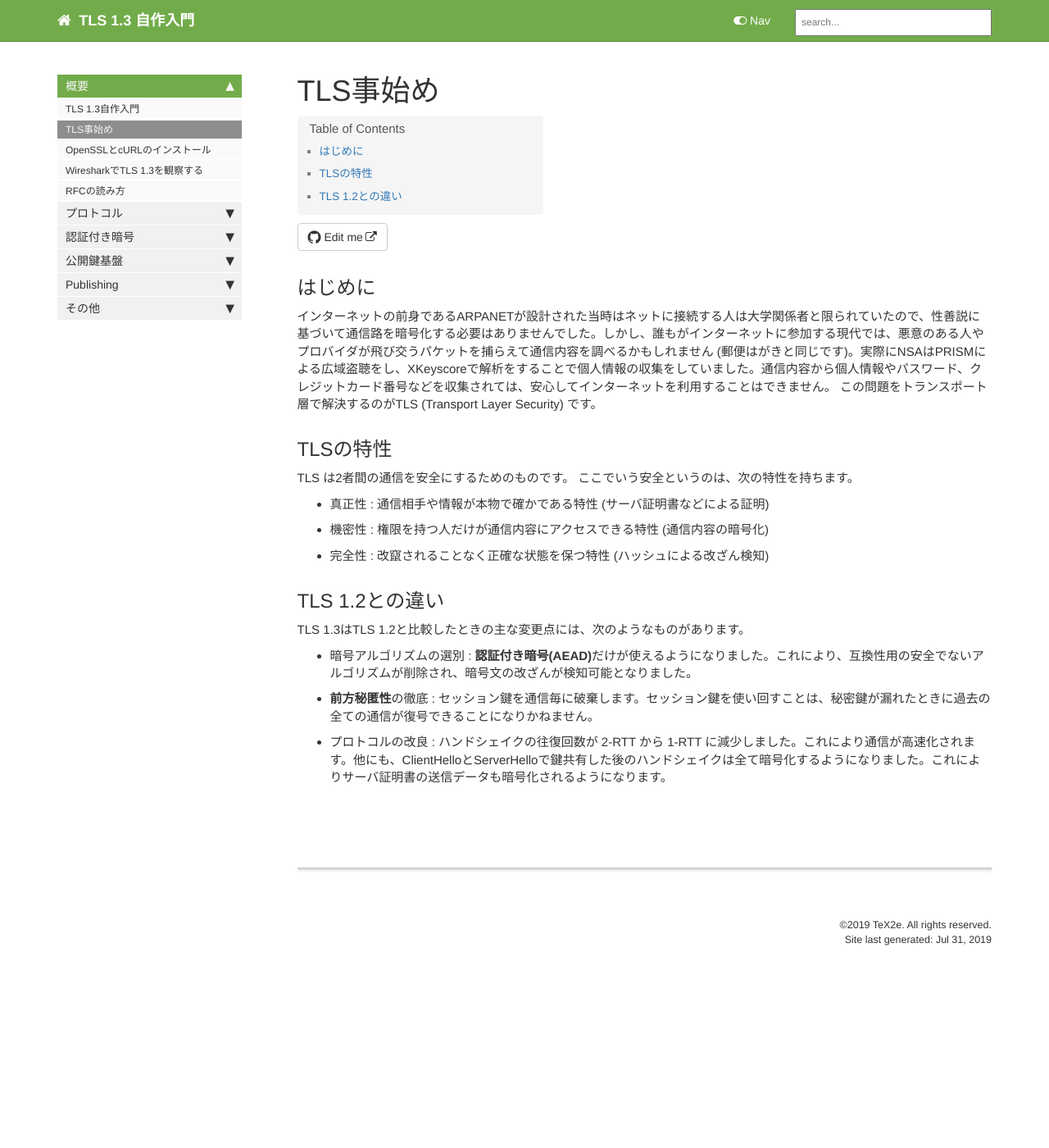
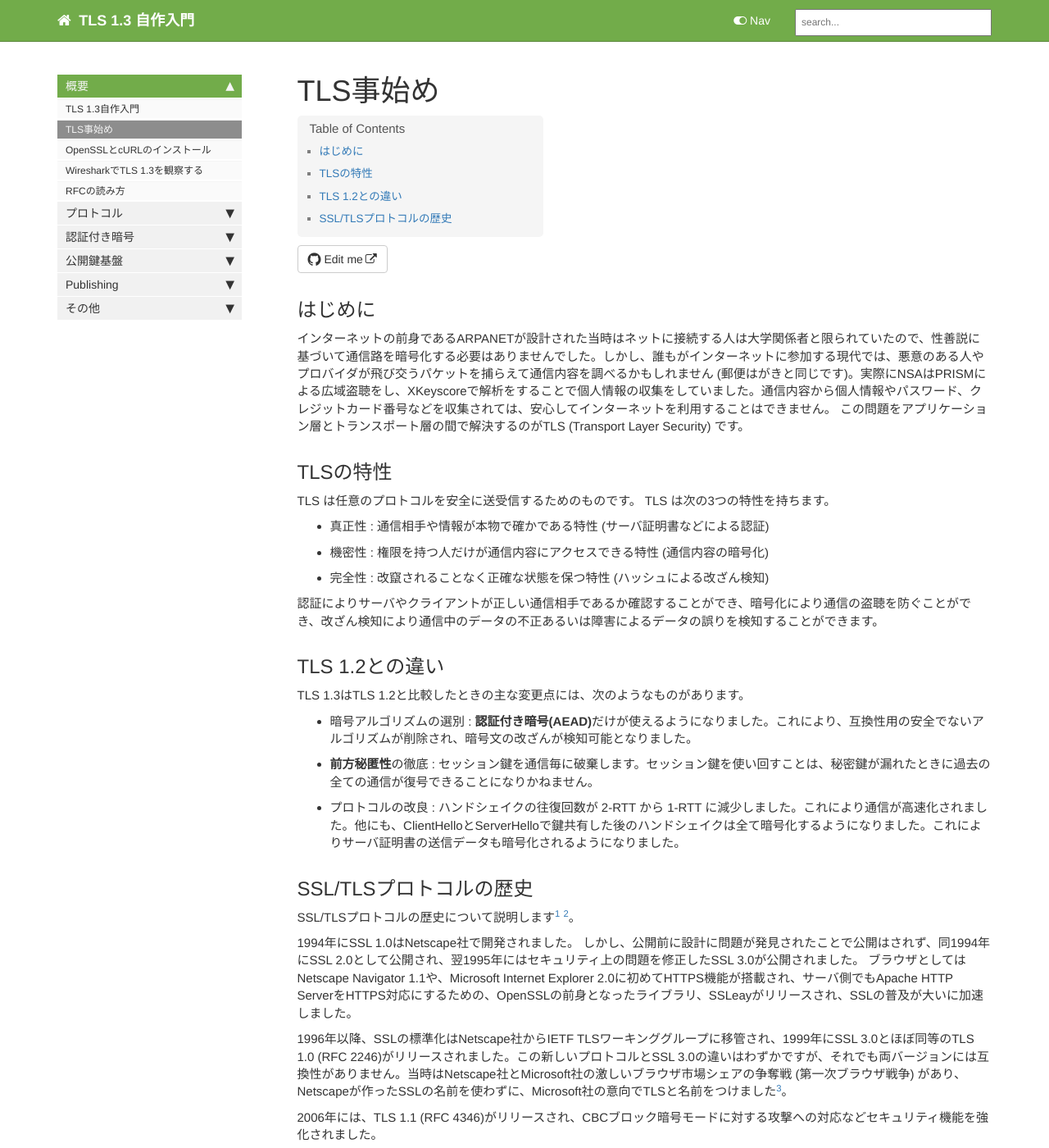
Before and after one commit to tex2e/mako-tls13, a Jekyll site: the page built from pages/1.overview/01-introduction.md, in a window 1280 px wide and 1400 px high. Shown: the whole window at 82% size. Built offline with Jekyll 4.4.1, drawn with Linux system fonts in a browser that asks for light colours; our own code applies the rules of GitHub Pages for plain Markdown files; comment, search, counter and statistics services are not loaded; some of the changed text lies outside the part shown.

Commit message:
mv pages

```diff
--- /dev/null
+++ b/pages/1.overview/01-introduction.md
@@ -0,0 +1,57 @@
+---
+title: TLS事始め
+tags:
+sidebar: doc_sidebar
+permalink: introduction.html
+---
+
+## はじめに
+
+インターネットの前身であるARPANETが設計された当時はネットに接続する人は大学関係者と限られていたので、性善説に基づいて通信路を暗号化する必要はありませんでした。しかし、誰もがインターネットに参加する現代では、悪意のある人やプロバイダが飛び交うパケットを捕らえて通信内容を調べるかもしれません (郵便はがきと同じです)。実際にNSAはPRISMによる広域盗聴をし、XKeyscoreで解析をすることで個人情報の収集をしていました。通信内容から個人情報やパスワード、クレジットカード番号などを収集されては、安心してインターネットを利用することはできません。
+この問題をアプリケーション層とトランスポート層の間で解決するのがTLS (Transport Layer Security) です。
+
+## TLSの特性
+
+TLS は任意のプロトコルを安全に送受信するためのものです。
+TLS は次の3つの特性を持ちます。
+
+- 真正性 : 通信相手や情報が本物で確かである特性 (サーバ証明書などによる認証)
+- 機密性 : 権限を持つ人だけが通信内容にアクセスできる特性 (通信内容の暗号化)
+- 完全性 : 改竄されることなく正確な状態を保つ特性 (ハッシュによる改ざん検知)
+
+認証によりサーバやクライアントが正しい通信相手であるか確認することができ、暗号化により通信の盗聴を防ぐことができ、改ざん検知により通信中のデータの不正あるいは障害によるデータの誤りを検知することができます。
+
+## TLS 1.2との違い
+
+TLS 1.3はTLS 1.2と比較したときの主な変更点には、次のようなものがあります。
+
+- 暗号アルゴリズムの選別 : **認証付き暗号(AEAD)**だけが使えるようになりました。これにより、互換性用の安全でないアルゴリズムが削除され、暗号文の改ざんが検知可能となりました。
+- **前方秘匿性**の徹底 : セッション鍵を通信毎に破棄します。セッション鍵を使い回すことは、秘密鍵が漏れたときに過去の全ての通信が復号できることになりかねません。
+- プロトコルの改良 : ハンドシェイクの往復回数が 2-RTT から 1-RTT に減少しました。これにより通信が高速化されました。他にも、ClientHelloとServerHelloで鍵共有した後のハンドシェイクは全て暗号化するようになりました。これによりサーバ証明書の送信データも暗号化されるようになりました。
+
+## SSL/TLSプロトコルの歴史
+
+SSL/TLSプロトコルの歴史について説明します[^JPNIC] [^bulletproof]。
+
+1994年にSSL 1.0はNetscape社で開発されました。
+しかし、公開前に設計に問題が発見されたことで公開はされず、同1994年にSSL 2.0として公開され、翌1995年にはセキュリティ上の問題を修正したSSL 3.0が公開されました。
+ブラウザとしてはNetscape Navigator 1.1や、Microsoft Internet Explorer 2.0に初めてHTTPS機能が搭載され、サーバ側でもApache HTTP ServerをHTTPS対応にするための、OpenSSLの前身となったライブラリ、SSLeayがリリースされ、SSLの普及が大いに加速しました。
+
+1996年以降、SSLの標準化はNetscape社からIETF TLSワーキンググループに移管され、1999年にSSL 3.0とほぼ同等のTLS 1.0 (RFC 2246)がリリースされました。この新しいプロトコルとSSL 3.0の違いはわずかですが、それでも両バージョンには互換性がありません。当時はNetscape社とMicrosoft社の激しいブラウザ市場シェアの争奪戦 (第一次ブラウザ戦争) があり、Netscapeが作ったSSLの名前を使わずに、Microsoft社の意向でTLSと名前をつけました[^TimDierks]。
+
+2006年には、TLS 1.1 (RFC 4346)がリリースされ、CBCブロック暗号モードに対する攻撃への対応などセキュリティ機能を強化されました。
+
+2008年には、TLS 1.2 (RFC 5246)がリリースされ、認証付き暗号(AEAD)が導入されました。
+
+2018年には、TLS 1.3 (RFC 8446)がリリースされ、使える暗号が認証付き暗号(AEAD)だけとなり、互換性用の安全でないアルゴリズムが削除されました。
+また、前方秘匿性を持つようになり、よりセキュリティ機能が強化されました。
+加えて、プロトコルの改良により、RTTが2回から1回になることで通信速度が向上しました。
+
+
+
+
+-----
+
+[^JPNIC]: [SSL/TLS 20年の歩みと動向 -- JPNIC](https://www.nic.ad.jp/ja/newsletter/No59/0800.html)
+[^bulletproof]: [プロフェッショナルSSL/TLS -- Ivan Ristić, 齋藤 孝道](https://www.lambdanote.com/collections/ssl-tls)
+[^TimDierks]: [Tim Dierks: Security Standards and Name Changes in the Browser Wars](http://tim.dierks.org/2014/05/security-standards-and-name-changes-in.html)
--- a/pages/doc/1.overview/introduction.md
+++ /dev/null
@@ -1,28 +0,0 @@
----
-title: TLS事始め
-tags:
-sidebar: doc_sidebar
-permalink: introduction.html
----
-
-## はじめに
-
-インターネットの前身であるARPANETが設計された当時はネットに接続する人は大学関係者と限られていたので、性善説に基づいて通信路を暗号化する必要はありませんでした。しかし、誰もがインターネットに参加する現代では、悪意のある人やプロバイダが飛び交うパケットを捕らえて通信内容を調べるかもしれません (郵便はがきと同じです)。実際にNSAはPRISMによる広域盗聴をし、XKeyscoreで解析をすることで個人情報の収集をしていました。通信内容から個人情報やパスワード、クレジットカード番号などを収集されては、安心してインターネットを利用することはできません。
-この問題をトランスポート層で解決するのがTLS (Transport Layer Security) です。
-
-## TLSの特性
-
-TLS は2者間の通信を安全にするためのものです。
-ここでいう安全というのは、次の特性を持ちます。
-
-- 真正性 : 通信相手や情報が本物で確かである特性 (サーバ証明書などによる証明)
-- 機密性 : 権限を持つ人だけが通信内容にアクセスできる特性 (通信内容の暗号化)
-- 完全性 : 改竄されることなく正確な状態を保つ特性 (ハッシュによる改ざん検知)
-
-## TLS 1.2との違い
-
-TLS 1.3はTLS 1.2と比較したときの主な変更点には、次のようなものがあります。
-
-- 暗号アルゴリズムの選別 : **認証付き暗号(AEAD)**だけが使えるようになりました。これにより、互換性用の安全でないアルゴリズムが削除され、暗号文の改ざんが検知可能となりました。
-- **前方秘匿性**の徹底 : セッション鍵を通信毎に破棄します。セッション鍵を使い回すことは、秘密鍵が漏れたときに過去の全ての通信が復号できることになりかねません。
-- プロトコルの改良 : ハンドシェイクの往復回数が 2-RTT から 1-RTT に減少しました。これにより通信が高速化されます。他にも、ClientHelloとServerHelloで鍵共有した後のハンドシェイクは全て暗号化するようになりました。これによりサーバ証明書の送信データも暗号化されるようになります。
```
Also changed, not shown: pages/1.overview/00-index.md (renamed from pages/index.md, +3 -2 lines), pages/2.protocol/90-extensions.md (renamed from pages/doc/2.protocol/extensions.md, +6 -1 lines), pages/1.overview/10-install_openssl_and_curl.md (renamed from pages/doc/1.overview/install_openssl_and_curl.md), pages/1.overview/11-tls13_packet_with_wireshark.md (renamed from pages/doc/1.overview/tls13_packet_with_wireshark.md), pages/1.overview/20-rfc_reading.md (renamed from pages/doc/1.overview/rfc_reading.md), pages/2.protocol/10-client_server.md (renamed from pages/doc/2.protocol/client_server.md), pages/2.protocol/20-protocol_overview.md (renamed from pages/doc/2.protocol/protocol_overview.md).
